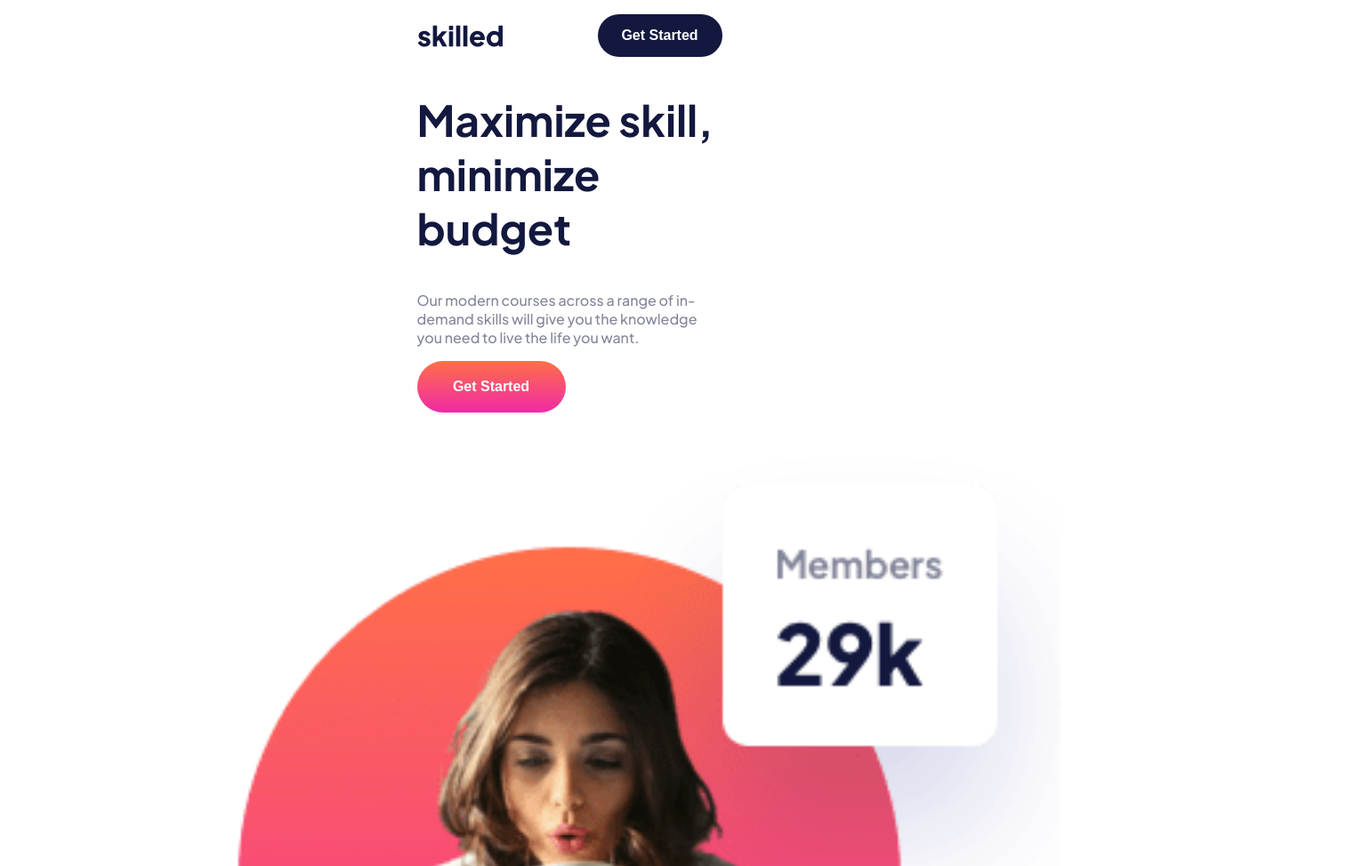
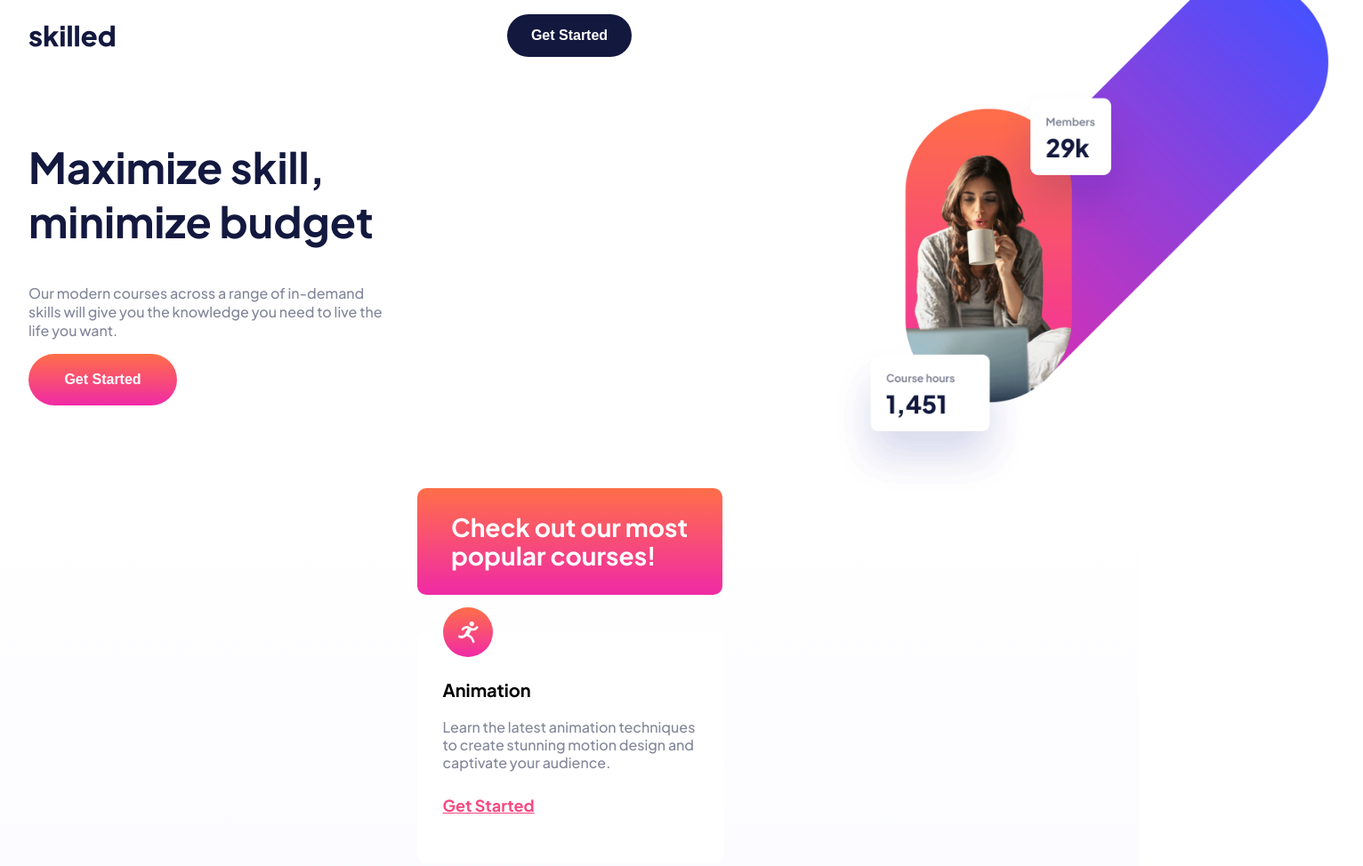
Before and after one commit to gustavoc1995/skilled-landing-page, a plain HTML site: page starter-code/index.html in a window 1280 px wide. Shown: the top 974 px of the page at 89% size, 1532 px wide, since content can reach past the window. Drawn offline with Linux system fonts and the light colour scheme.

Commit message:
hero section breakpoint added

```diff
--- a/starter-code/index.html
+++ b/starter-code/index.html
@@ -21,6 +21,7 @@
       <button>Get Started</button>
     </nav>
     <div class="header-title">
+      <div class="header-info">
         <div class="title">
           <h1>Maximize skill, minimize budget</h1>
         </div>
@@ -30,9 +31,21 @@
         </div>
         <button>Get Started</button>
       </div>
+
       <div class="main-image">
-      <img src="./assets/image-hero-mobile.png" alt="courses and member image">
+        <div class="mobile-hero-image">
+          <img src="./assets/image-hero-mobile.png" alt="courses and member image mobile">
         </div>
+        <div>
+        </div>
+        <div class="tablet-hero-image">
+          <img src="./assets/image-hero-tablet@2x.png" alt="courses and member image tablet">
+        </div>
+        <div class="desktop-hero-image">
+          <img src="./assets/image-hero-desktop@2x.png" alt="courses and member image desktop">
+        </div>
+    </div>
+
   </section>
 
   <section id="courses-section">
--- a/starter-code/style.css
+++ b/starter-code/style.css
@@ -72,7 +72,12 @@ body {
     width: 100%;
     margin: 0 auto;
 }
-
+.tablet-hero-image{
+    display: none;
+}
+.desktop-hero-image{
+    display: none;
+}
 
 #courses-section {
     background: linear-gradient(180deg, #FFFFFF 0%, #F0F1FF 100%);
@@ -171,3 +176,38 @@ footer {
     border: none;
     border-radius: 28px;
 }
+
+@media (min-width: 600px){
+    .nav-bar {
+        width: 678px;
+        margin-left: 32px;
+    }
+    .header-title {
+        width: 100%;
+        margin: 93px 32px;
+        position: relative;
+    }
+    .header-info{
+        width: 398px;
+    }
+    .main-image {
+        width: 600px;
+        height: 640%;
+        position: absolute;
+        top: -220px;
+        right: -220px;
+    }
+    .main-image img {
+        width: 100%;
+    }
+    .tablet-hero-image{
+        display: block;
+    }
+    .mobile-hero-image{
+        display: none;
+    }
+    .desktop-hero-image{
+        display: none;
+    }
+
+}
```
Lines whose indentation alone changed are shown as unchanged.
